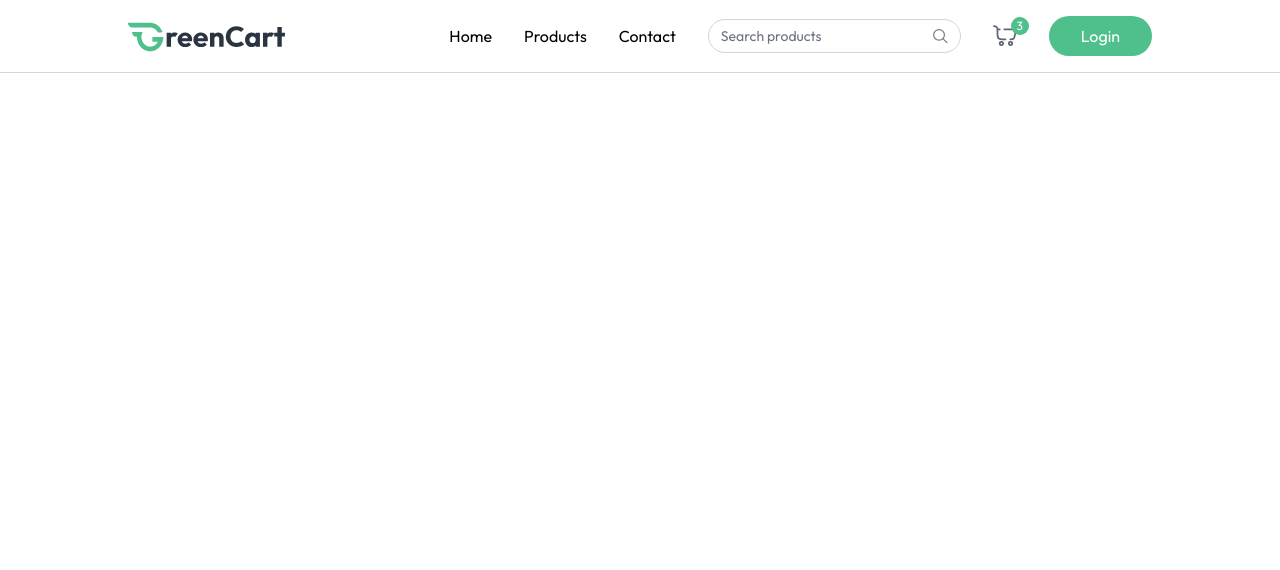
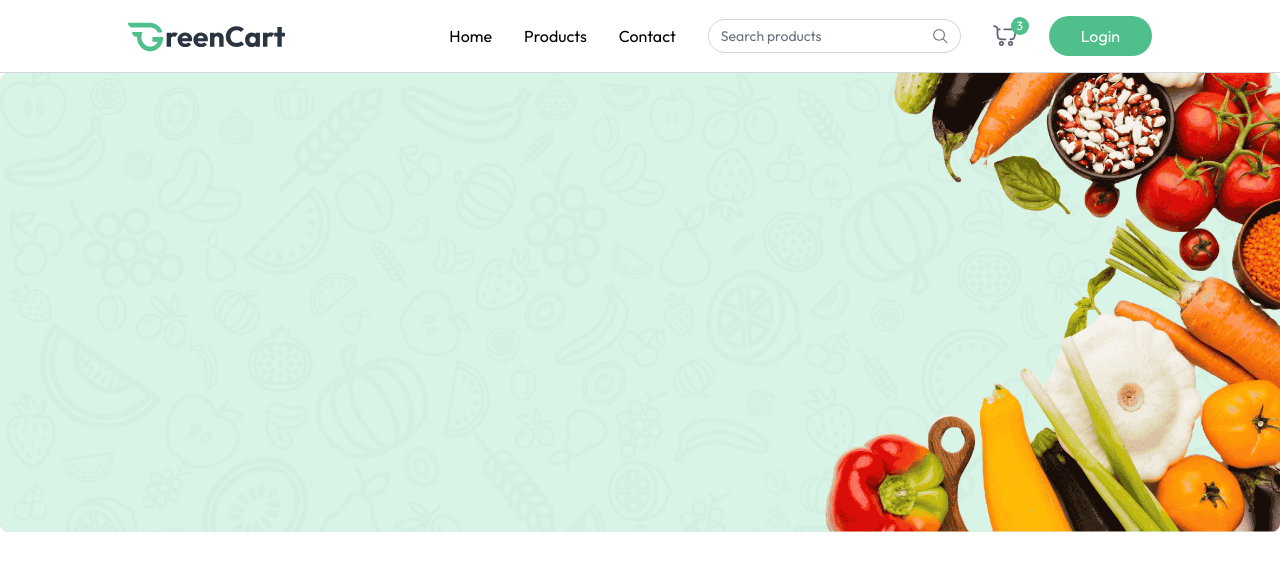
Before and after one commit to arwijesuriya/mern-grocery, a React (Vite) app in the folder frontend/: page / in a window 1280 px wide. Shown: the top 570 px of the page. Built offline with nearby package versions, Linux system fonts and the light colour scheme.

Commit message:
banner add to the home page

```diff
--- a/frontend/src/App.jsx
+++ b/frontend/src/App.jsx
@@ -1,10 +1,12 @@
 import React from 'react'
 import Navbar from './components/Navbar'
+import Home from './pages/Home'
 
 const App = () => {
   return (
     <div>
       <Navbar />
+      <Home />
     </div>
   )
 }
--- /dev/null
+++ b/frontend/src/pages/Home.jsx
@@ -0,0 +1,12 @@
+import React from 'react'
+import MainBanner from '../components/MainBanner'
+
+const Home = () => {
+    return (
+        <div>
+            <MainBanner />
+        </div>
+    )
+}
+
+export default Home
```
